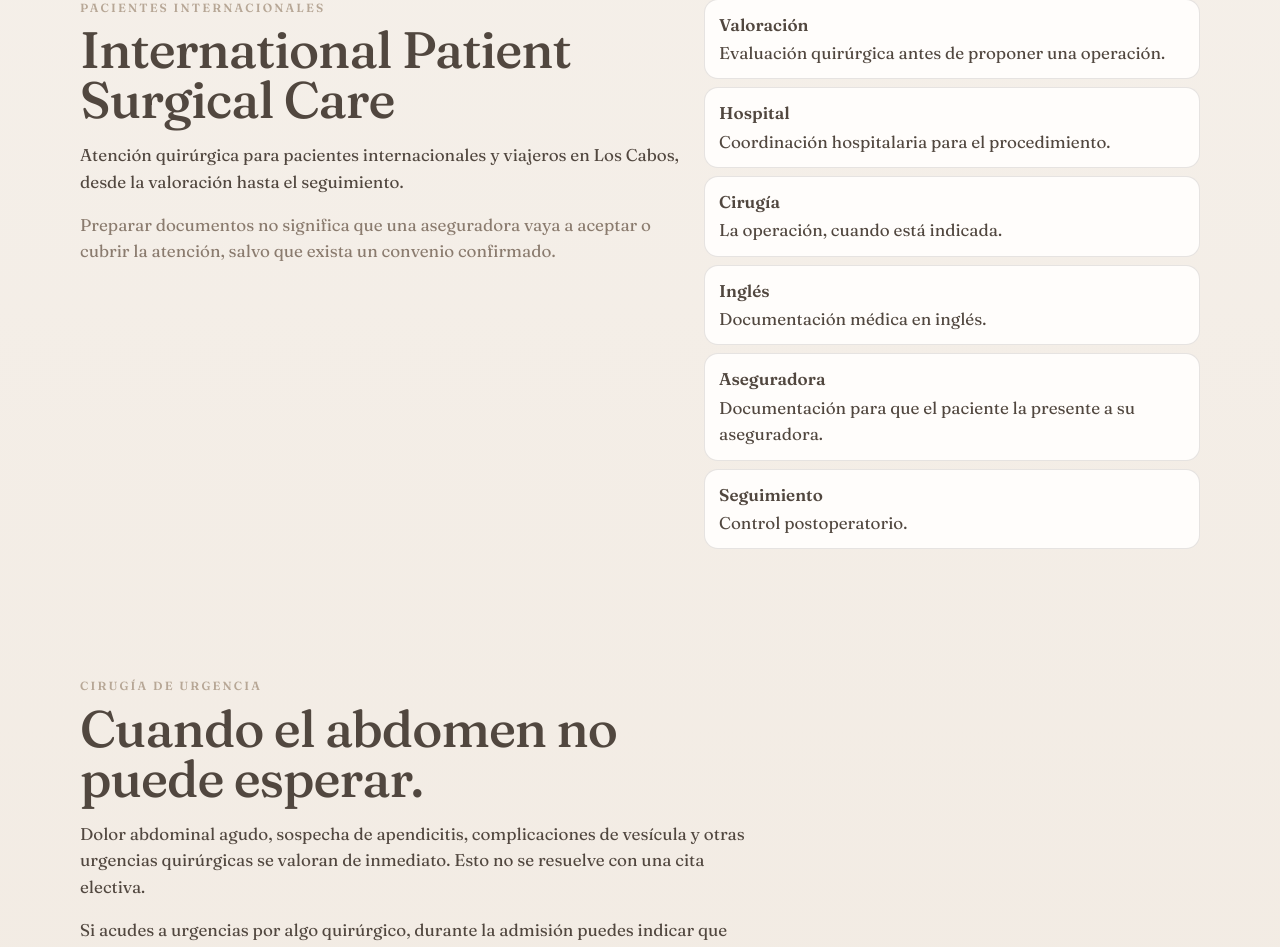
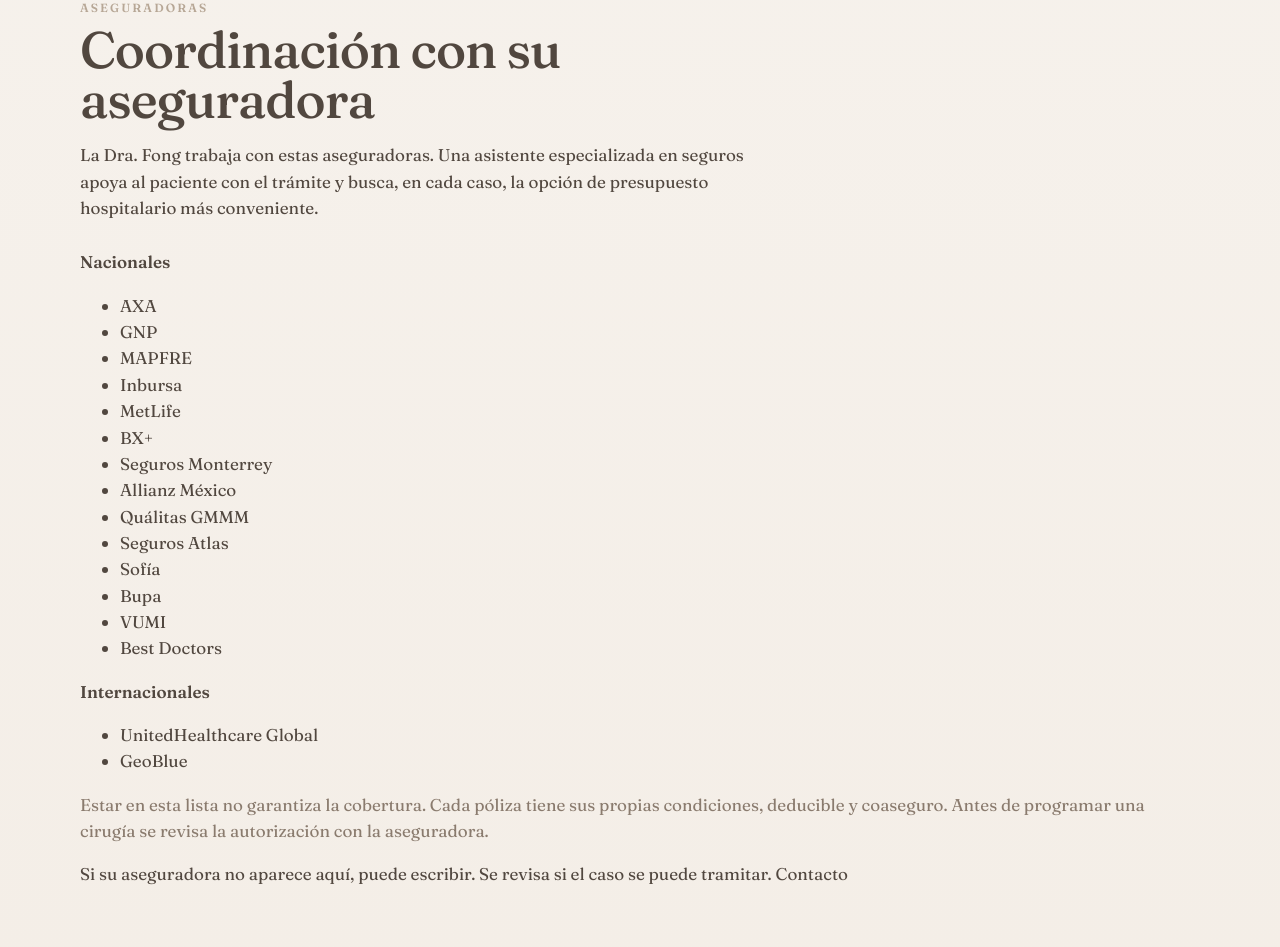
Before and after one commit to cabooneconcierge/arelttfong, a Next.js app: page / in a window 1280 px wide. Shown: the part 3754-4701 px from the top of the page. Built offline with nearby package versions, Linux system fonts and the light colour scheme.

Commit message:
Mostrar la seccion de aseguradoras despues de servicios

```diff
--- a/app/components/Site.js
+++ b/app/components/Site.js
@@ -139,6 +139,26 @@ export default function Site() {
           </div>
         </section>
 
+        <section id="aseguradoras">
+          <div className="section-head">
+            <div className="eyebrow">{t.insEyebrow}</div>
+            <h2>{t.insTitle}</h2>
+            <p>{t.insLead}</p>
+          </div>
+          <div className="insurers">
+            <article>
+              <b>{t.insNational}</b>
+              <ul>{site.insurers.national.map((name) => <li key={name}>{name}</li>)}</ul>
+            </article>
+            <article>
+              <b>{t.insInternational}</b>
+              <ul>{site.insurers.international.map((name) => <li key={name}>{name}</li>)}</ul>
+            </article>
+          </div>
+          <p className="note">{t.insNote}</p>
+          <p className="ask">{t.insAsk} <a href="#consulta">{t.insContact}</a></p>
+        </section>
+
         <section id="internacional" className="intl">
           <div>
             <div className="eyebrow">{t.intlEyebrow}</div>
```
